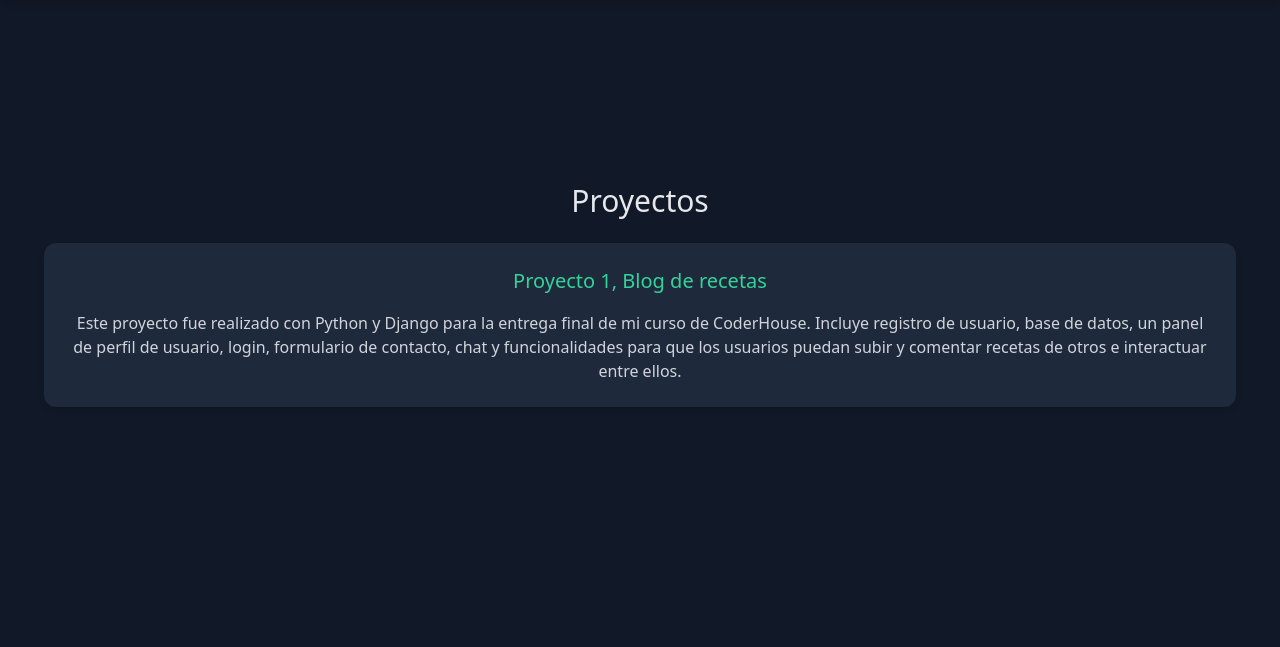
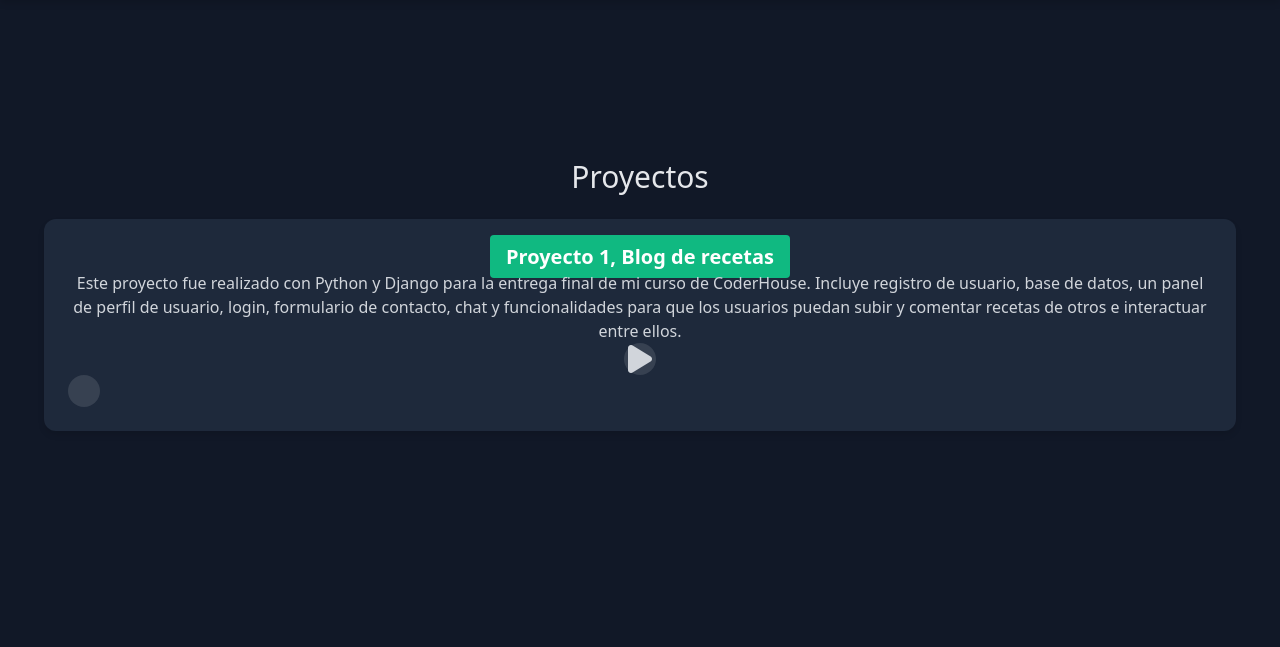
Before and after one commit to Falvarez19/Portafolio, a Django app: page /projects/ in a window 1280 px wide. Shown: the part 60-707 px from the top of the page. Run offline with Django 5.2, Linux system fonts and the light colour scheme; some web fonts are replaced.

Commit message:
subiendo video y botones

```diff
--- a/portfolio_project/portfolio_app/templates/portfolio_app/projects.html
+++ b/portfolio_project/portfolio_app/templates/portfolio_app/projects.html
@@ -5,12 +5,20 @@
     <h2 class="text-3xl mb-6 text-gray-200">Proyectos</h2>
     <div class="grid grid-cols-1 md:grid-cols-2 lg:grid-cols-3 gap-8 px-6">
         <div class="bg-gray-800 p-6 rounded-lg shadow-lg hover:shadow-xl transition duration-300">
-            <h3 class="text-green-400 text-xl mb-4">Proyecto 1, Blog de recetas</h3>
+            <a href="https://sterakfood.fly.dev/blog/" class="text-white font-semibold text-xl mb-4 bg-green-500 hover:bg-green-600 py-2 px-4 rounded">
+                Proyecto 1, Blog de recetas
+            </a>
+            <br/>
             <p class="text-gray-300">
                 Este proyecto fue realizado con Python y Django para la entrega final de mi curso de CoderHouse.
                 Incluye registro de usuario, base de datos, un panel de perfil de usuario, login, formulario de contacto,
                 chat y funcionalidades para que los usuarios puedan subir y comentar recetas de otros e interactuar entre ellos.
             </p>
+            <center>
+                <a href="https://youtu.be/NulAMiea8Ec" target="_blank" class="flex items-center justify-center w-8 h-8 bg-gray-700 rounded-full text-gray-300 hover:bg-gray-600">
+                <i class="fas fa-play fa-2x"></i>
+            </center>
+            </a>
         </div>
     </div>
 </section>
```
